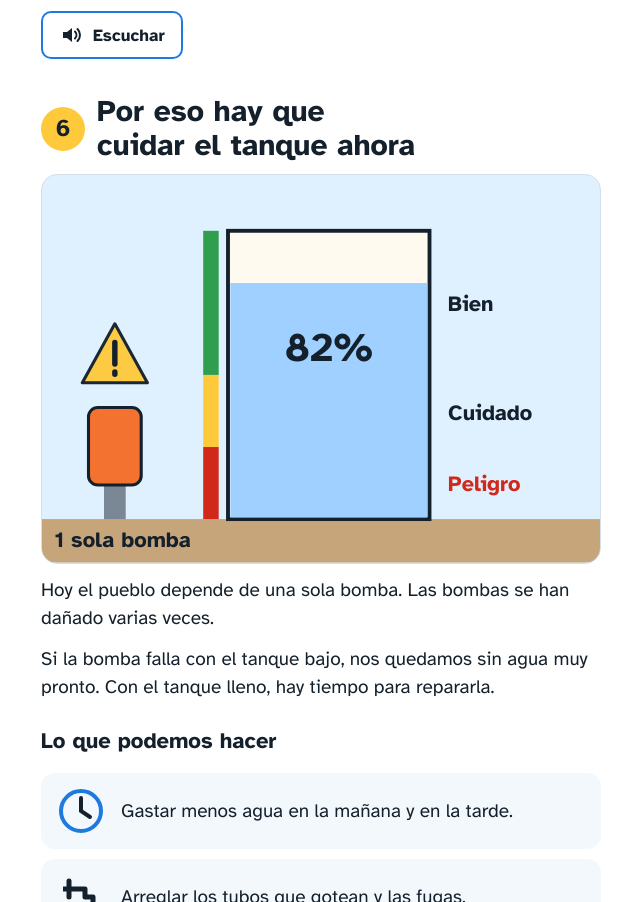
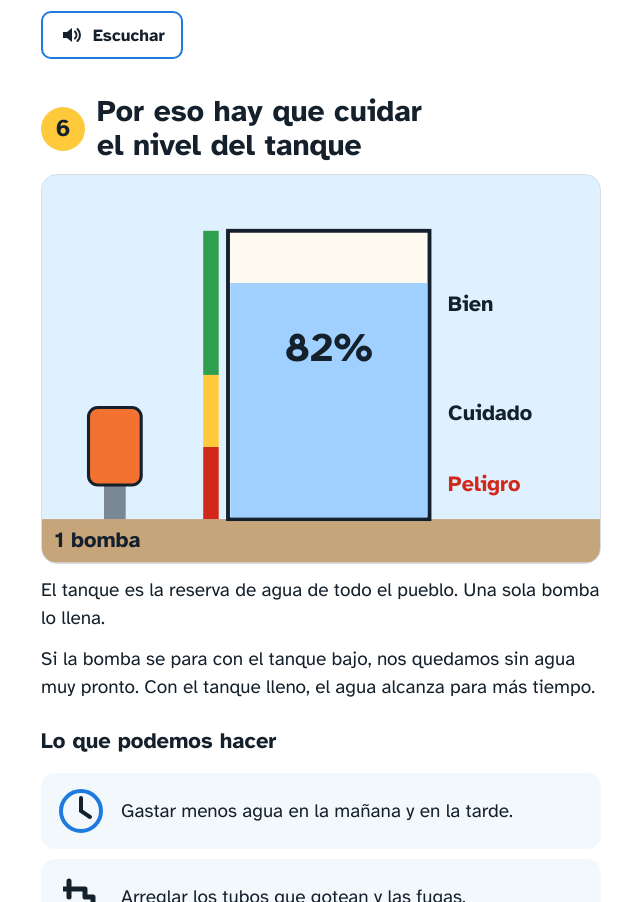
Before and after one commit to JAFairweather/asada-tech, a plain HTML site: page nuestra-agua/index.html in a window 1280 px wide. Shown: the part 3926-4828 px from the top of the page, without its empty margins (319-959 px from the left). Drawn offline with Linux system fonts and the light colour scheme.

Commit message:
nuestra-agua: mechanics only, no mention of pump failures
Co-Authored-By: Claude Fable 5.2 <noreply@anthropic.com>
Claude-Session: https://claude.ai/code/session_01BpC1vL2xG1E8ivTs8JFF1y

```diff
--- a/nuestra-agua/index.html
+++ b/nuestra-agua/index.html
@@ -65,9 +65,9 @@ es:{h1:"Nuestra agua de Esterones",sub:"Cómo llega el agua a su casa, y por qu
  {t:"La bomba sube el agua al tanque",p:["El agua está abajo, en el pozo. La bomba la empuja cuesta arriba, por unos 500 metros de tubería, hasta el tanque.","La bomba es el único motor de todo el sistema. Si la bomba se para, al tanque no le entra agua."]},
  {t:"La bomba llena despacio",p:["La bomba sube unos <b>10.000 litros</b> por hora. Son como 50 estañones. No puede subir más.","Llenar el tanque vacío tarda unas <b>10 horas</b>.","Es como la batería del celular: se carga despacio y se gasta rápido. En la mañana y en la tarde gastamos más agua de la que entra, y el tanque baja. En la noche se recupera."]},
  {t:"Si el tanque se vacía",p:["Las casas altas se quedan sin agua primero. Después, todas.","La tubería se llena de aire. Cuando el agua vuelve, el aire se queda atrapado en las partes altas, como un tapón.","El tubo tose y escupe, y el agua puede tardar horas en llegar."]},
- {t:"Por eso hay que cuidar el tanque ahora",p:["Hoy el pueblo depende de una sola bomba. Las bombas se han dañado varias veces.","Si la bomba falla con el tanque bajo, nos quedamos sin agua muy pronto. Con el tanque lleno, hay tiempo para repararla."]}],
+ {t:"Por eso hay que cuidar el nivel del tanque",p:["El tanque es la reserva de agua de todo el pueblo. Una sola bomba lo llena.","Si la bomba se para con el tanque bajo, nos quedamos sin agua muy pronto. Con el tanque lleno, el agua alcanza para más tiempo."]}],
  act:["Gastar menos agua en la mañana y en la tarde.","Arreglar los tubos que gotean y las fugas.","No regar ni lavar carros cuando el tanque está bajo.","Avisar a la ASADA si ve una fuga."],
- l:{low:"Estañón bajo: sale poquita",high:"Estañón alto: sale con fuerza",tank:"Tanque",town:"El pueblo",alto:"Alto de Esterones",much:"Mucha fuerza",little:"Poca fuerza",lvl:"Nivel del tanque",well:"Pozo",pump:"Bomba",pipe:"500 m de tubería",up:"Sube 70 m",inn:"Entra",rate:"10.000 L",per:"por hora",out:"Sale",ph:["Noche","Mañana","Mediodía","Tarde"],c5:["El tanque se vacía","Las casas altas pierden el agua primero","El agua vuelve...","...pero el aire estorba","Hasta que sale el aire"],air:"Aire",ok:"Bien",care:"Cuidado",bad:"Peligro",one:"1 sola bomba"}},
+ l:{low:"Estañón bajo: sale poquita",high:"Estañón alto: sale con fuerza",tank:"Tanque",town:"El pueblo",alto:"Alto de Esterones",much:"Mucha fuerza",little:"Poca fuerza",lvl:"Nivel del tanque",well:"Pozo",pump:"Bomba",pipe:"500 m de tubería",up:"Sube 70 m",inn:"Entra",rate:"10.000 L",per:"por hora",out:"Sale",ph:["Noche","Mañana","Mediodía","Tarde"],c5:["El tanque se vacía","Las casas altas pierden el agua primero","El agua vuelve...","...pero el aire estorba","Hasta que sale el aire"],air:"Aire",ok:"Bien",care:"Cuidado",bad:"Peligro",one:"1 bomba"}},
 en:{h1:"Our Esterones water",sub:"How water gets to your house, and why we must look after the tank.",listen:"Listen",stop:"Stop",foot:"The numbers are approximate. Drawings not to scale.",doh:"What we can do",
  voice:"en",
  s:[
@@ -76,9 +76,9 @@ en:{h1:"Our Esterones water",sub:"How water gets to your house, and why we must
  {t:"The pump lifts the water to the tank",p:["The water is down in the well. The pump pushes it uphill, through about 500 meters of pipe, to the tank.","The pump is the only motor in the whole system. If the pump stops, no water goes into the tank."]},
  {t:"The pump fills slowly",p:["The pump lifts about <b>10,000 liters</b> an hour. That is about 50 drums. It cannot lift more.","Filling the empty tank takes about <b>10 hours</b>.","It is like a phone battery: it charges slowly and drains fast. In the morning and the evening we use more water than comes in, and the tank goes down. At night it recovers."]},
  {t:"If the tank runs empty",p:["The high houses lose water first. Then everyone.","The pipes fill with air. When the water comes back, the air stays trapped in the high parts, like a cork.","The tap coughs and spits, and the water can take hours to arrive."]},
- {t:"That is why we must look after the tank now",p:["Today the town depends on one pump. The pumps have failed several times.","If the pump fails with the tank low, we run out of water very soon. With the tank full, there is time to repair it."]}],
+ {t:"That is why we must look after the tank level",p:["The tank is the water reserve for the whole town. One pump fills it.","If the pump stops with the tank low, we run out of water very soon. With the tank full, the water lasts longer."]}],
  act:["Use less water in the morning and the evening.","Fix dripping taps and leaks.","No watering or car washing when the tank is low.","Tell the ASADA if you see a leak."],
- l:{low:"Low drum: weak flow",high:"High drum: strong flow",tank:"Tank",town:"The town",alto:"Alto de Esterones",much:"Strong",little:"Weak",lvl:"Tank level",well:"Well",pump:"Pump",pipe:"500 m of pipe",up:"70 m climb",inn:"In",rate:"10,000 L",per:"an hour",out:"Out",ph:["Night","Morning","Midday","Evening"],c5:["The tank runs empty","The high houses lose water first","The water comes back...","...but the air is in the way","Until the air gets out"],air:"Air",ok:"Good",care:"Careful",bad:"Danger",one:"Only 1 pump"}}
+ l:{low:"Low drum: weak flow",high:"High drum: strong flow",tank:"Tank",town:"The town",alto:"Alto de Esterones",much:"Strong",little:"Weak",lvl:"Tank level",well:"Well",pump:"Pump",pipe:"500 m of pipe",up:"70 m climb",inn:"In",rate:"10,000 L",per:"an hour",out:"Out",ph:["Night","Morning","Midday","Evening"],c5:["The tank runs empty","The high houses lose water first","The water comes back...","...but the air is in the way","Until the air gets out"],air:"Air",ok:"Good",care:"Careful",bad:"Danger",one:"1 pump"}}
 };
 let L=location.hash==='#en'?'en':'es';
 const rm=matchMedia('(prefers-reduced-motion: reduce)').matches;
@@ -173,9 +173,8 @@ const SC=[
  <text x="262" y="88">${l.ok}</text><text x="262" y="158">${l.care}</text><text x="262" y="204" class="w">${l.bad}</text>
  <text id="f2" class="big" x="185" y="120" text-anchor="middle" style="--halo:transparent"></text>
  <rect x="30" y="150" width="34" height="50" rx="6" fill="var(--pump)" stroke="var(--ink)" stroke-width="2"/><rect x="40" y="200" width="14" height="22" fill="var(--ink)" opacity=".5"/>
- <path id="f3" d="M47,96 L68,134 H26 Z" fill="var(--sun)" stroke="var(--ink)" stroke-width="2" stroke-linejoin="round"/><path d="M47,108 V122 M47,127 V128.5" stroke="var(--ink)" stroke-width="3.5" stroke-linecap="round"/>
  <text x="8" y="240" style="--halo:var(--h2)">${l.one}</text></svg>`,
- upd(r,t){const lv=62+26*Math.sin(t*0.45),y=221-lv/100*184;r.f1.setAttribute('y',y);r.f1.setAttribute('height',221-y);r.f2.textContent=Math.round(lv)+'%';r.f3.setAttribute('opacity',(0.55+0.45*Math.sin(t*4)).toFixed(2));}}
+ upd(r,t){const lv=62+26*Math.sin(t*0.45),y=221-lv/100*184;r.f1.setAttribute('y',y);r.f1.setAttribute('height',221-y);r.f2.textContent=Math.round(lv)+'%';}}
 ];
 const ICON=[
  `<svg viewBox="0 0 52 52"><circle cx="26" cy="26" r="20" fill="none" stroke="var(--water)" stroke-width="4"/><path d="M26 13v13l9 6" fill="none" stroke="var(--ink)" stroke-width="4" stroke-linecap="round"/></svg>`,
```
